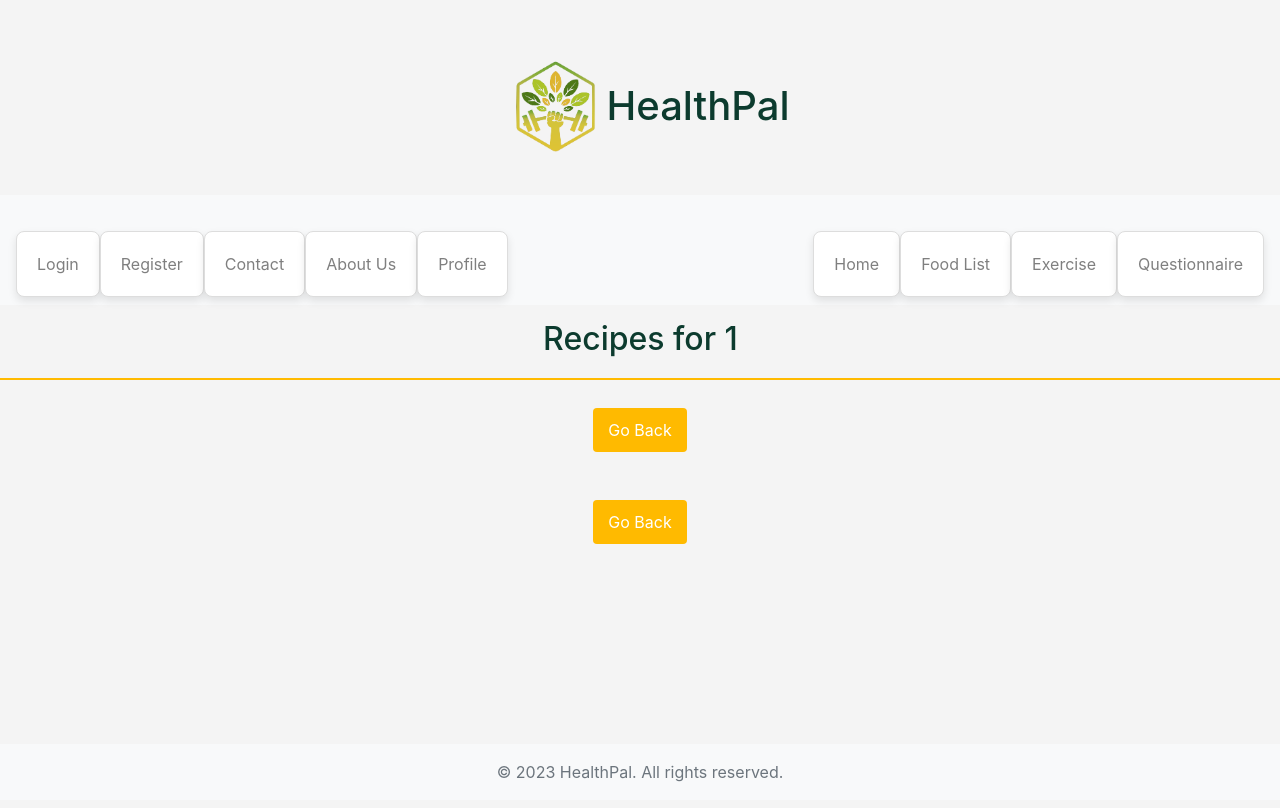
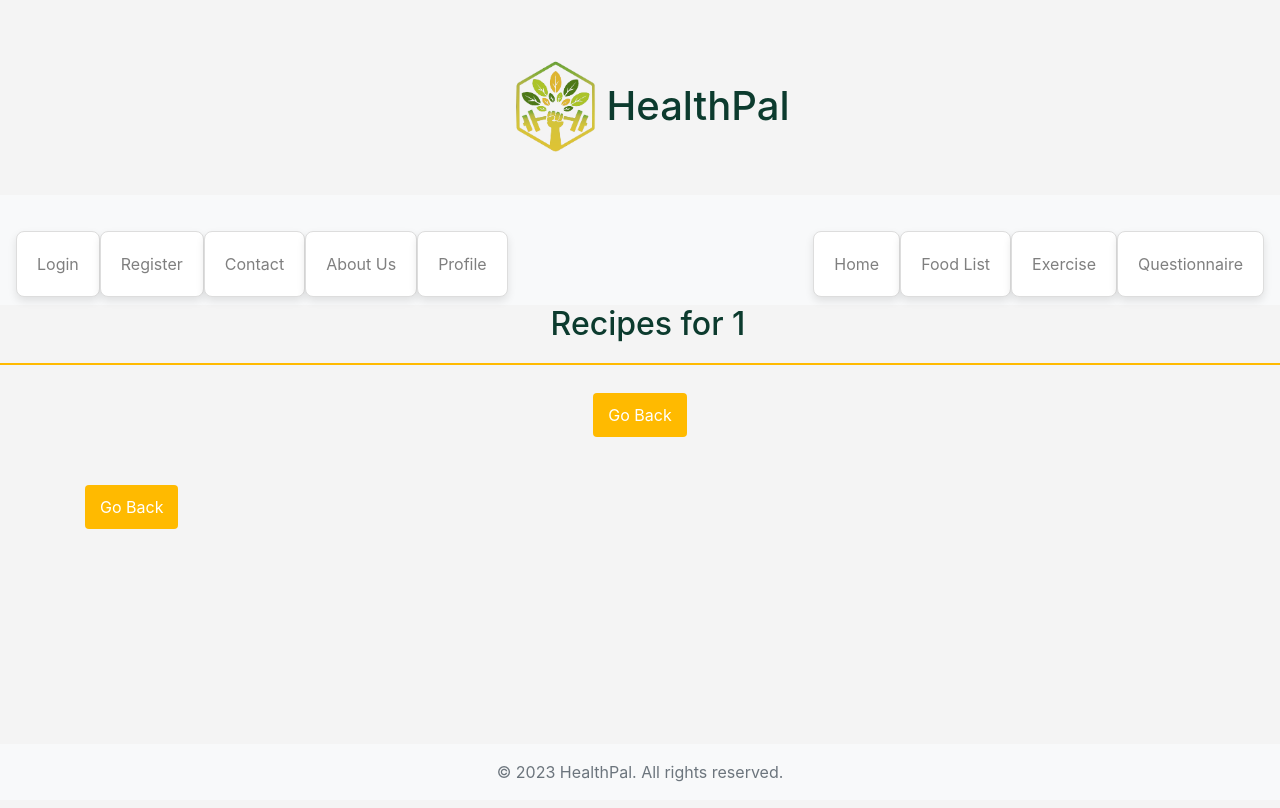
Before and after one commit to Cassdaspella/MyHealthPal, a Flask app: page /food_list/1 in a window 1280 px wide. Run offline with Flask 3, Linux system fonts and the light colour scheme; data that the repository does not hold is empty; some libraries are stand-ins or nearby versions.

Commit message:
fixed some areas fo design

```diff
--- a/static/css/style.css
+++ b/static/css/style.css
@@ -15,9 +15,6 @@ body {
   width: 100px;
   height:auto;
   padding-bottom: 15px;
-}
-h2 {
-  padding: 15px;
 }
 h1,
 h2 {
@@ -108,7 +105,7 @@ button:hover {
 html {
   height: 101%;
 }
-.container {
+.center {
   display: flex;
   justify-content: center;
   align-items: center;
--- a/templates/food_list.html
+++ b/templates/food_list.html
@@ -16,7 +16,7 @@
 
 <ul>
 
-  <div class="container">
+  <div class="center">
     <button onclick="history.back()">Go Back</button>
   </div>
   <br>
```
